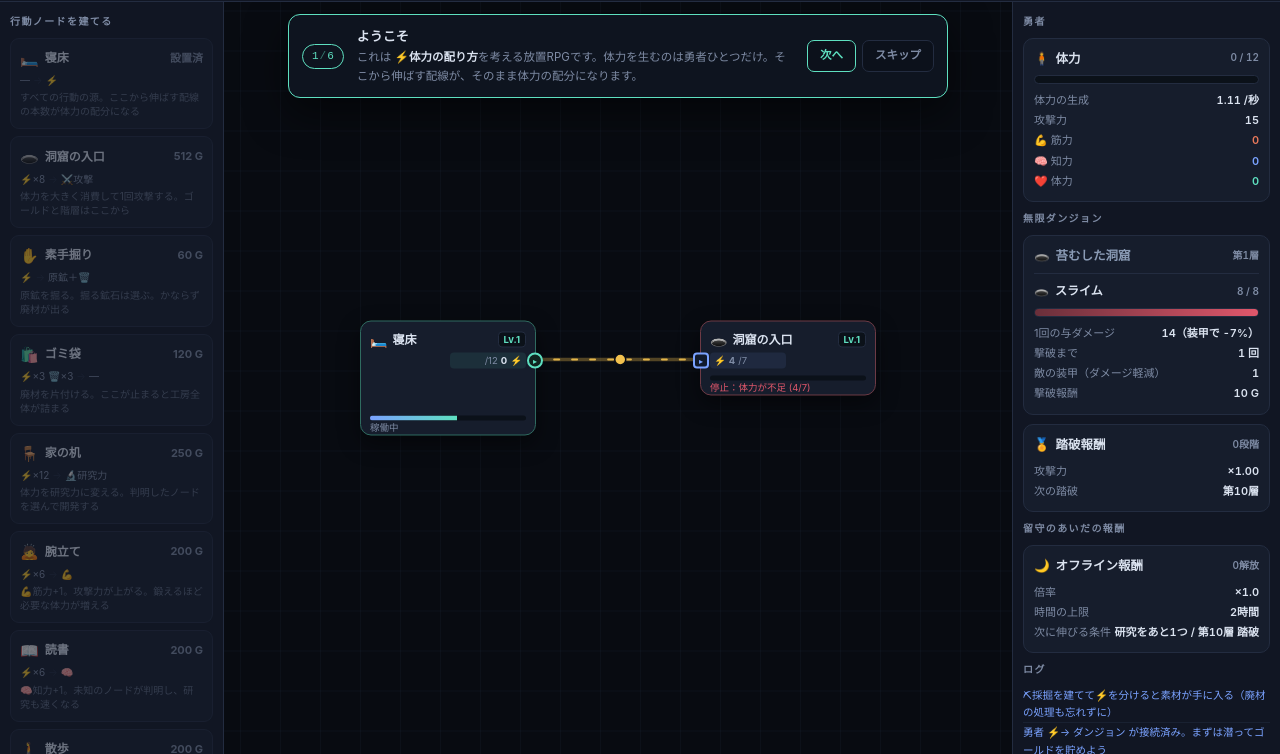
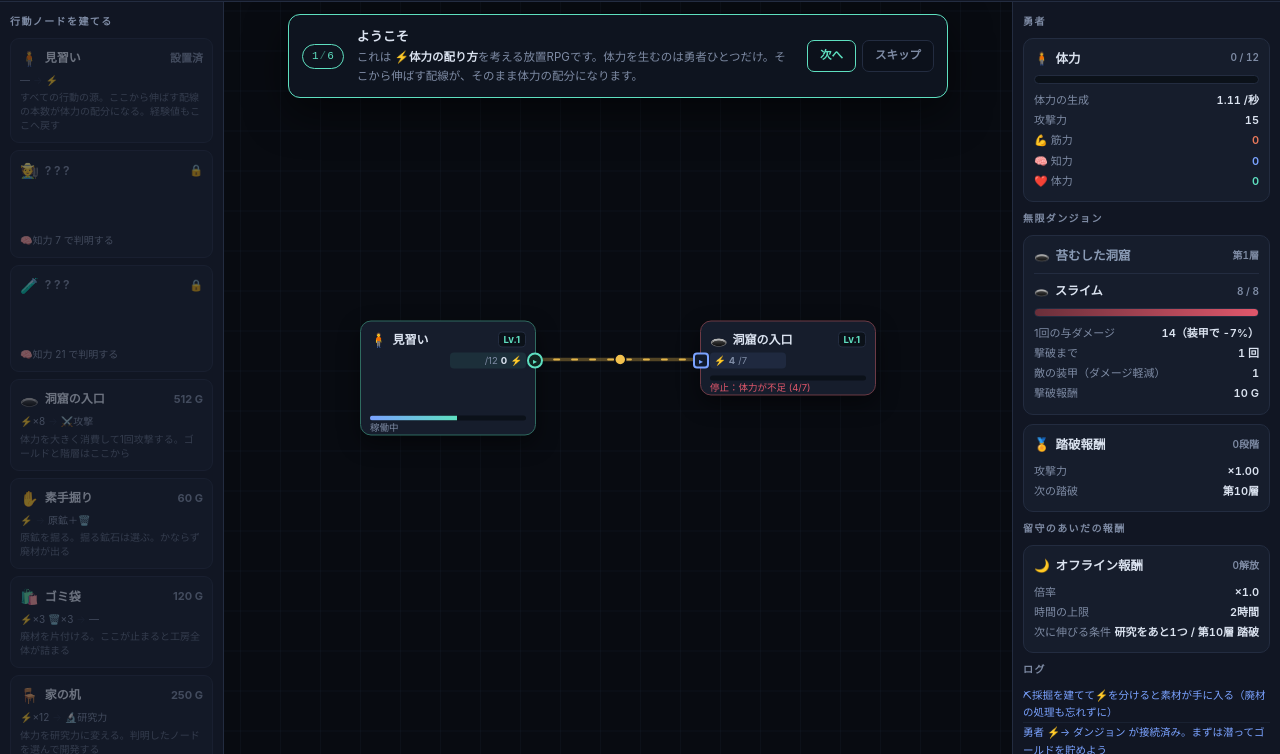
Before and after one commit to Y-num/node-quest, a plain HTML site: page index.html in a window 1280 px wide. Shown: the part 46-800 px from the top of the page. Drawn offline with Linux system fonts and the light colour scheme; animation ran at ten frames a second.

Commit message:
勇者を主人公に。仲間とホムンクルスで起点ノードを増やせるように
体力の源が1つだけだと工房の規模に上限ができるため、起点を増やす道を用意した。

- 勇者 → 主人公。ティアを人物の成長に（見習い→冒険者→熟練者→英雄→伝説）
- 仲間（村人→職人→賢者→精霊）を研究で解放。何人でも増やせる
- ホムンクルス（試作体→ホムンクルス→オートマタ→人造神）を終盤に解放。主人公より速い
- 起点は src フラグで判定するようにし、体力の産出・上限・経験値の受け口を共通化

Co-Authored-By: Claude Opus 5 <noreply@anthropic.com>

```diff
--- a/index.html
+++ b/index.html
@@ -651,8 +651,12 @@ function chainOpts(t){
    rp  : 研究所で開発しきるのに必要な研究力（0なら研究不要）
    stat : 上がる能力。訓練ノードは鍛えるほど1回の体力消費が指数的に増える  */
 const TYPES = {
-  hero  :{n:'勇者',      i:'🧍', cost:0,    up:400,  time:0.9, ins:{}, soft:{exs:1,exi:1,exv:1}, outs:{sta:1}, unique:true, see:0, rp:0,
-          d:'すべての行動の源。ここから伸ばす配線の本数が体力の配分になる'},
+  hero  :{n:'主人公',    i:'🧍', cost:0,    up:400,  time:0.9, ins:{}, soft:{exs:1,exi:1,exv:1}, outs:{sta:1}, src:true, unique:true, see:0, rp:0,
+          d:'すべての行動の源。ここから伸ばす配線の本数が体力の配分になる。経験値もここへ戻す'},
+  mate  :{n:'仲間',      i:'🧑‍🌾', cost:8000, up:9000, time:1.3, ins:{}, soft:{exs:1,exi:1,exv:1}, outs:{sta:1}, src:true, see:7, rp:1,
+          d:'もう一つの体力の源。増やすほど工房を広げられる'},
+  homun :{n:'ホムンクルス', i:'🧪', cost:400000, up:500000, time:0.7, ins:{}, soft:{exs:1,exi:1,exv:1}, outs:{sta:1}, src:true, see:21, rp:1,
+          d:'人の手で作られた体力の源。主人公より速い'},
   dive  :{n:'ダンジョン', i:'🚪', cost:400,  up:600,  time:3.0, ins:{sta:8},           outs:{}, effect:'dive', see:0, rp:0,
           d:'体力を大きく消費して1回攻撃する。ゴールドと階層はここから'},
   mine  :{n:'採掘',      i:'⛏️', cost:60,   up:90,   time:2.4, ins:{}, outs:{}, chain:'ore', see:0, rp:0,
@@ -700,7 +704,9 @@ const TYPES = {
 
 /* 施設はレベルの節目でグレードアップする（見た目と名前が変わり、体力効率も上がる） */
 const TIERS = {
-  hero  :[[1,'寝床','🛏️'],[4,'我が家','🏠'],[8,'拠点','🏘️'],[13,'砦','🏯'],[19,'王城','👑']],
+  hero  :[[1,'見習い','🧍'],[4,'冒険者','🧗'],[8,'熟練者','⚔️'],[13,'英雄','🦸'],[19,'伝説','👑']],
+  mate  :[[1,'村人','🧑‍🌾'],[4,'職人','🧑‍🔧'],[8,'賢者','🧙'],[13,'精霊','🧝']],
+  homun :[[1,'試作体','🧪'],[4,'ホムンクルス','🧬'],[8,'オートマタ','🤖'],[13,'人造神','👾']],
   lab   :[[1,'家の机','🪑'],[4,'書斎','📚'],[8,'研究室','🔬'],[13,'研究所','🏢'],[19,'大学','🏛️']],
   mine  :[[1,'素手掘り','✋'],[4,'つるはし','⛏️'],[8,'採掘機','🚜'],[13,'大採掘場','🏗️']],
   dump  :[[1,'ゴミ袋','🛍️'],[4,'焼却炉','🔥'],[8,'廃棄場','♻️'],[13,'再生工場','🏭']],
@@ -721,11 +727,11 @@ function tierOf(n){
 }
 // ティアが1つ上がるごとに体力の消費が18%減る＝同じ⚡でより多く動ける
 const effOf = n => Math.pow(0.82, tierOf(n).t - 1);
-const ORDER = ['hero','dive','mine','dump','lab','tstr','tint','tvit','smelt','forge','armory','tool1','comp','box1','decomp','tool2','box2','box3','tool3','box4','box5'];
+const ORDER = ['hero','mate','homun','dive','mine','dump','lab','tstr','tint','tvit','smelt','forge','armory','tool1','comp','box1','decomp','tool2','box2','box3','tool3','box4','box5'];
 
 // ❤️体力は指数的に効く（生成も上限も）。だから数字はインフレするが、コストの伸びが上回るので成長は緩やか
 const maxSta   = () => Math.floor(12 * Math.pow(VIT_K, S.stats.vit));
-const staRate  = n  => TYPES.hero.time / Math.pow(VIT_K, S.stats.vit) / n.level / (1 + (tierOf(n).t-1)*0.5);
+const staRate  = n  => TYPES[n.type].time / Math.pow(VIT_K, S.stats.vit) / n.level / (1 + (tierOf(n).t-1)*0.5);
 const intBoost = () => 1 + S.stats.int * 0.02;
 const atk      = () => Math.floor((15 + S.atkBonus) * (1 + S.stats.str * 0.15) * depthBonus());
 const rpGain   = n  => n.level * (1 + S.stats.int * 0.15);
@@ -810,7 +816,7 @@ const outKeys = n => Object.keys(outsOf(n));
 function craftTime(n){
   const T = TYPES[n.type];
   const sp = n.mods ? n.mods.spd : 1;
-  if(n.type === 'hero') return staRate(n) * sp;
+  if(TYPES[n.type].src) return staRate(n) * sp;
   return T.time / n.level / intBoost() * sp;
 }
 const buyCost = t => Math.floor(TYPES[t].cost * Math.pow(PRICE_K, S.counts[t]||0));
@@ -819,7 +825,7 @@ const capMul  = n => n.mods ? n.mods.cap : 1;
 const capIn   = (n,item) => Math.ceil(capMul(n) * (TYPES[n.type].store
                           ? TYPES[n.type].cap * n.level
                           : Math.max(CAP, (allIns(n)[item]||0) * 2)));
-const capOut  = (n,item) => (n.type==='hero' && item==='sta') ? maxSta()
+const capOut  = (n,item) => (TYPES[n.type].src && item==='sta') ? maxSta()
                           : Math.ceil(capMul(n) * Math.max(CAP, (outsOf(n)[item]||0) * 2));
 
 /* ========== トレハン：第100層から施設がドロップする ==========
@@ -885,7 +891,7 @@ const OFF_SIM_MAX = 48 * 3600;                              // 一度に計算
 const isSeen = t => S.stats.int >= TYPES[t].see;
 const isDev  = t => TYPES[t].rp === 0 || !!S.dev[t];
 /* 研究の順番。分解機を手に入れてから先は素材を注ぎ込む前提で、必要量は指数的に増える */
-const RP_LADDER = ['smelt','forge','armory','tool1','comp','box1','decomp','tool2','box2','box3','tool3','box4','box5'];
+const RP_LADDER = ['smelt','forge','armory','mate','tool1','comp','box1','decomp','tool2','box2','box3','homun','tool3','box4','box5'];
 const RP_BASE = 50, RP_K = 2.72;
 const needRp = t => {
   const i = RP_LADDER.indexOf(t);
@@ -1703,7 +1709,7 @@ function renderInspLive(){
   box.querySelector('.ic2').textContent=tr.i;
   box.querySelector('.nm2').textContent=tr.n;
   box.querySelector('.tier').textContent=`${tr.t} / ${tr.max}`+(tr.next?`（Lv.${tr.next[0]}で ${tr.next[1]}）`:'（最高）');
-  box.querySelector('.eff').textContent=n.type==='hero'
+  box.querySelector('.eff').textContent=TYPES[n.type].src
     ? `⚡産出 ×${(1+(tr.t-1)*0.5).toFixed(1)}`
     : `⚡消費 ×${effOf(n).toFixed(2)}`;
   box.querySelector('.rate').textContent=craftTime(n).toFixed(2)+' 秒';
```
